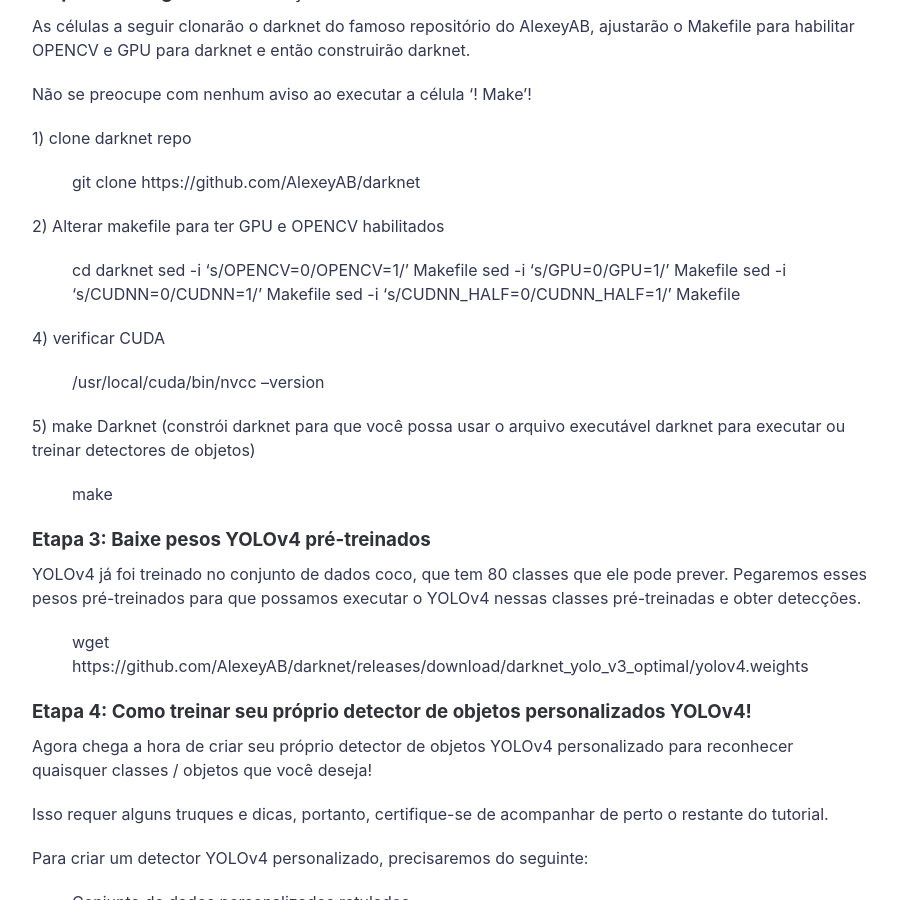
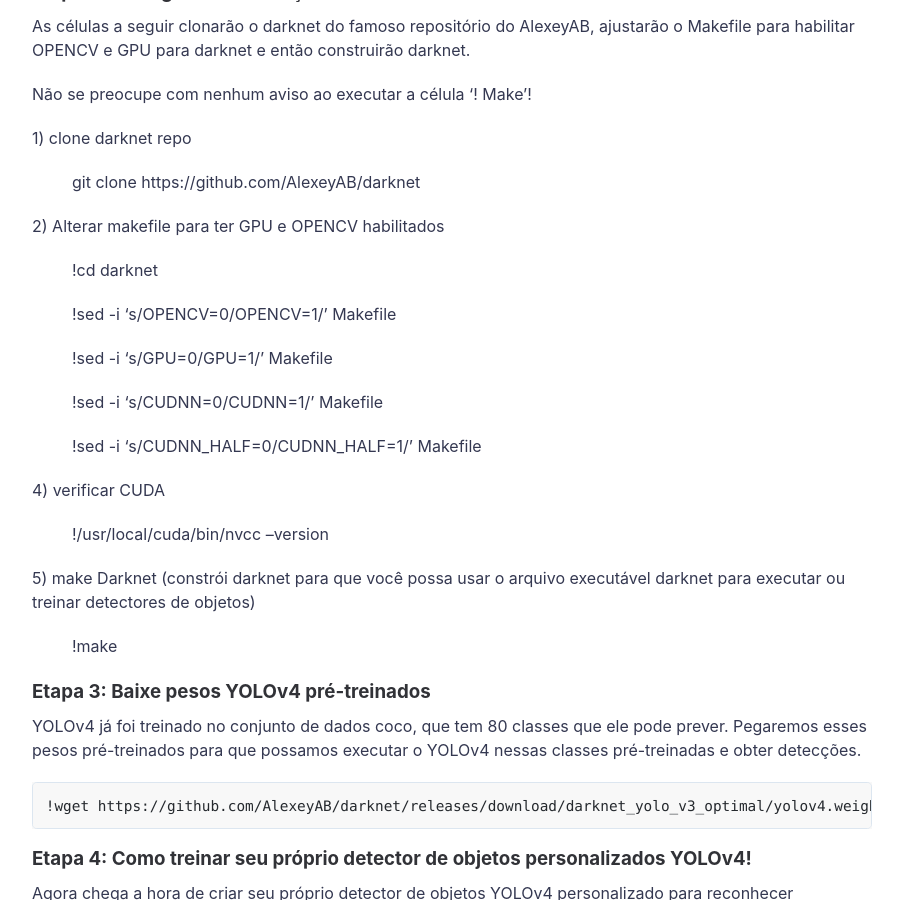
Before and after one commit to johndelara1/portfolioweb, a Jekyll site: the page built from _posts/2021-09-21-Object Detection.md, in a window 1280 px wide and 900 px high, scrolled down 2483 px. Shown: the whole window, without its empty margins (188-1091 px from the left). Built offline with Jekyll 4.4.1, drawn with Linux system fonts in a browser that asks for light colours; comment, search, counter and statistics services are not loaded.

```diff
--- a/_posts/2021-09-21-Object Detection.md
+++ b/_posts/2021-09-21-Object Detection.md
@@ -21,11 +21,11 @@ Este algoritmo possui um base no script ***https://github.com/AlexeyAB/darknet**
 
 ## Recomendação:
 
-> Para rodar o script no google colab você vai precisar ter uma conta no google para isso!
+- Para rodar o script no google colab você vai precisar ter uma conta no google para isso!
 
-> Realize uma cópia do notebook antes de iniciar a execução do script.
+- Realize uma cópia do notebook antes de iniciar a execução do script.
 
-> Realize citações nas suas aplicações sobre o desenvolvedor desses scripts que você irá utilizar.
+- Realize citações nas suas aplicações sobre o desenvolvedor desses scripts que você irá utilizar.
 
 ## ALGORITMO YOLOv4
 
@@ -48,22 +48,26 @@ Não se preocupe com nenhum aviso ao executar a célula '! Make'!
 > git clone https://github.com/AlexeyAB/darknet
 
 2) Alterar makefile para ter GPU e OPENCV habilitados
-> cd darknet
-> sed -i 's/OPENCV=0/OPENCV=1/' Makefile
-> sed -i 's/GPU=0/GPU=1/' Makefile
-> sed -i 's/CUDNN=0/CUDNN=1/' Makefile
-> sed -i 's/CUDNN_HALF=0/CUDNN_HALF=1/' Makefile
+> !cd darknet
+>
+> !sed -i 's/OPENCV=0/OPENCV=1/' Makefile
+>
+> !sed -i 's/GPU=0/GPU=1/' Makefile
+>
+> !sed -i 's/CUDNN=0/CUDNN=1/' Makefile
+>
+> !sed -i 's/CUDNN_HALF=0/CUDNN_HALF=1/' Makefile
 
 4) verificar CUDA
-> /usr/local/cuda/bin/nvcc --version
+>   !/usr/local/cuda/bin/nvcc --version
 
 5) make Darknet (constrói darknet para que você possa usar o arquivo executável darknet para executar ou treinar detectores de objetos)
-> make
+>    !make
 
 ### Etapa 3: Baixe pesos YOLOv4 pré-treinados
 YOLOv4 já foi treinado no conjunto de dados coco, que tem 80 classes que ele pode prever. Pegaremos esses pesos pré-treinados para que possamos executar o YOLOv4 nessas classes pré-treinadas e obter detecções.
 
-> wget https://github.com/AlexeyAB/darknet/releases/download/darknet_yolo_v3_optimal/yolov4.weights
+    !wget https://github.com/AlexeyAB/darknet/releases/download/darknet_yolo_v3_optimal/yolov4.weights
 
 ### Etapa 4: Como treinar seu próprio detector de objetos personalizados YOLOv4!
 Agora chega a hora de criar seu próprio detector de objetos YOLOv4 personalizado para reconhecer quaisquer classes / objetos que você deseja!
```
